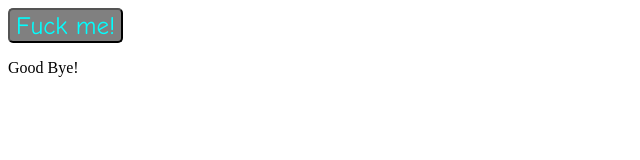
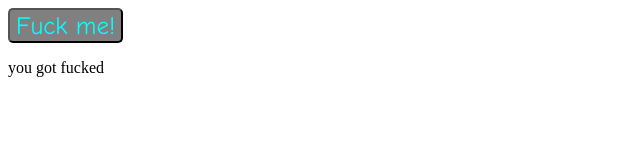
Before and after one commit to Diekartoffel19/mywebsite, a plain HTML site: page index.html in a window 1280 px wide. Both pictures are taken after a click on the button "Fuck me!". Shown: the full height of the page, 0-640 px from the left. Drawn offline with Linux system fonts and the light colour scheme.

Commit message:
Aktualisieren von index.html

```diff
--- a/index.html
+++ b/index.html
@@ -17,7 +17,7 @@
     <p id="hello">hello</p>
     <script>
         function dosomething(){
-            document.getElementById("hello").innerHTML = "Good Bye!"
+            document.getElementById("hello").innerHTML = "you got fucked"
         }
     </script>
 
```
